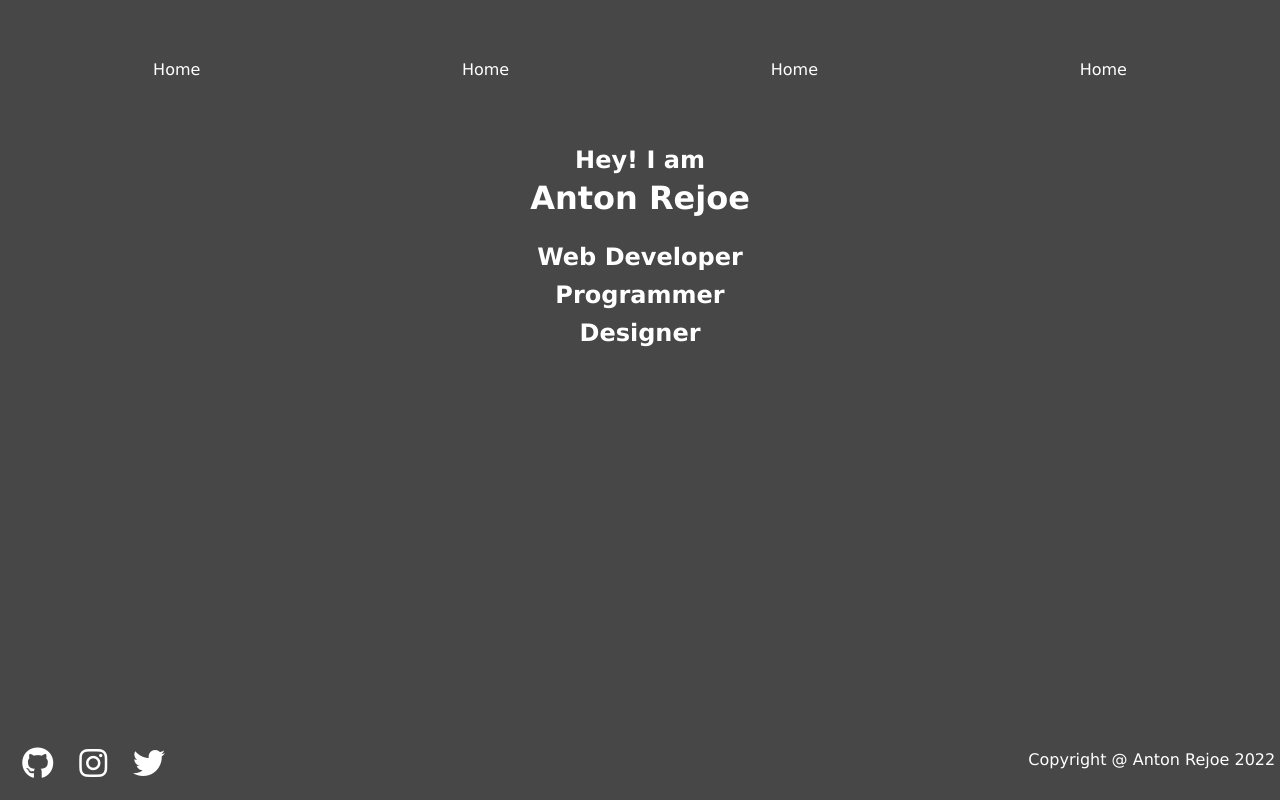
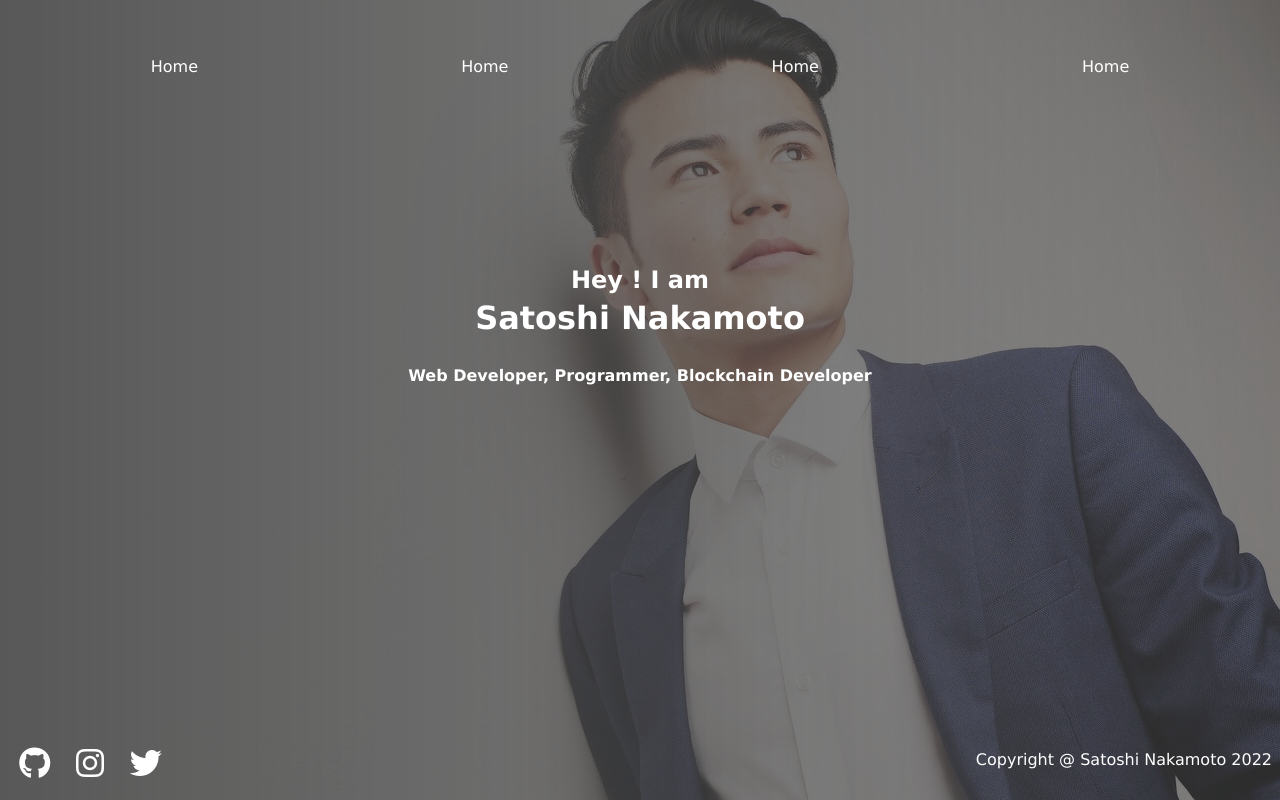
Before and after one commit to antonrejoe/saatoshi_nakamoto_portfolio, a plain HTML site: page index.html in a window 1280 px wide. Drawn offline with Linux system fonts and the light colour scheme.

Commit message:
bg final

```diff
--- a/css/_config.scss
+++ b/css/_config.scss
@@ -17,3 +17,8 @@ $color:white;
     font-family: 'Lucida Sans', 'Lucida Sans Regular', 'Lucida Grande', 'Lucida Sans Unicode', Geneva, Verdana, sans-serif;
 
 }
+
+
+h2{
+    font-size: 1rem;
+}
--- a/css/main.scss
+++ b/css/main.scss
@@ -8,6 +8,8 @@
 body{
     background-color: $primary-color;
     color: $color;
+    width: 100%;
+
 }
 
 a{
@@ -48,7 +50,17 @@ a:hover  {
 
 .home{
     text-align: center;
+    vertical-align: middle;
+    height: 50vh;
+    width: 100%;
+    display: flex;
 
+}
+
+
+.home-div{
+    text-align: center;
+    margin: auto;
 }
 
 
@@ -90,6 +102,8 @@ li{
 .my_name{
     margin-bottom: 20px;
     font-size: 2rem;
+    border-bottom: 2px;
+    border-color: $secondary-color;
 }
 
 
@@ -100,3 +114,33 @@ li{
 
 
 }
+
+
+
+//// Designing the home page
+///
+///
+.main-home{
+
+    border: 0px;
+    padding: 0px;
+
+}
+
+//
+//  ///////////////////////////////////
+body{
+    text-align: center;
+    background-size: cover;
+    align-items: center;
+    background:
+
+    linear-gradient(
+        to right,
+        rgba($primary-color,0.9),
+        rgba($primary-color,0.6)
+      ),
+      url( '../model-1.jpg')  center top ;
+
+}
+//  ////////////////////////////////////////////
--- a/index.html
+++ b/index.html
@@ -11,7 +11,7 @@
     <body>
 
         <!-- Teacher here is using pure css for everything so carefully listen -->
-        <header>
+        <main class="main-home">
             <div class="menu-btn">
 
         <nav class="nav">
@@ -39,14 +39,16 @@
             </div>
         </header>
 
-        <main class="main-home">
+
             <section class="home">
+                    <div class="home-div">
+                          <h1> Hey ! I am</h1>
+                        <h1 class="my_name">Satoshi Nakamoto</h1>
 
-                    <h2> Hey! I am</h2>
-                    <h1 class="my_name">Anton Rejoe</h1>
-                    <h2>Web Developer</h2>
-                    <h2>Programmer</h2>
-                    <h2>Designer</h2>
+                        <h2>Web Developer, Programmer, Blockchain Developer</h2>
+
+                    </div>
+
 
 
             </section>
@@ -68,7 +70,7 @@
 
 
 
-                        <a href="#" class="cc">  Copyright @ Anton Rejoe 2022</a>
+                        <a href="#" class="cc">  Copyright @ Satoshi  Nakamoto 2022</a>
 
 
 
```
Also changed, not shown: css/main.css, model-1.jpg (added), model_1.webp (added), 1 other file.
